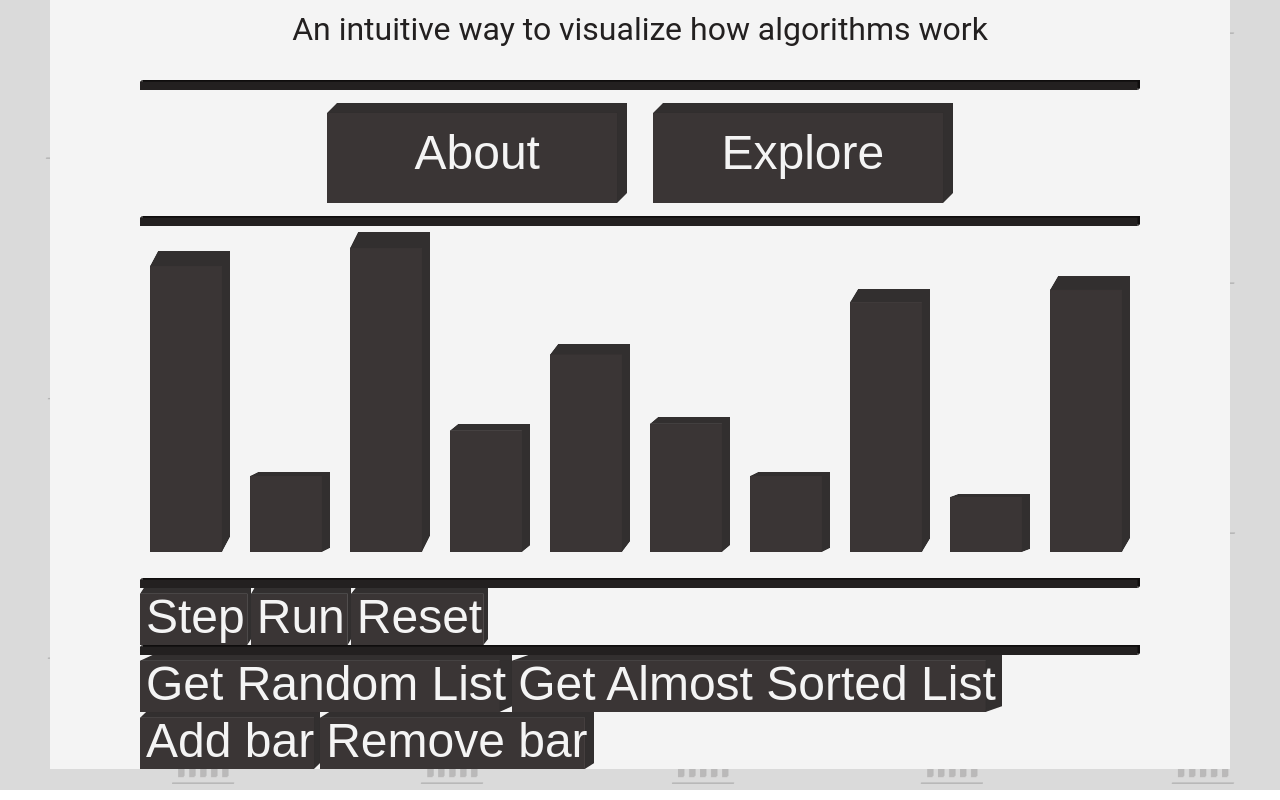
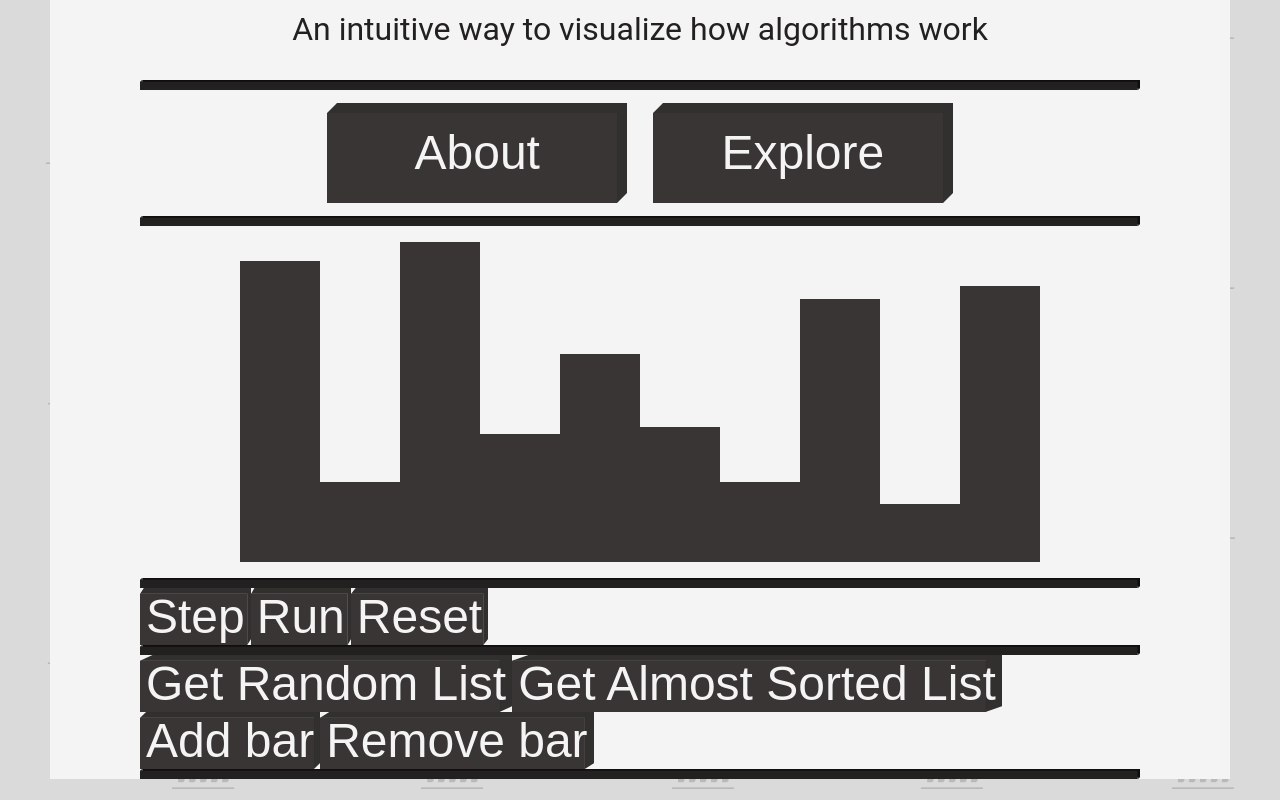
Before and after one commit to OtavioPiza/algorithm-visualizer, a React (Create React App) app: page / in a window 1280 px wide. Shown: the part 660-1460 px from the top of the page. Built offline with nearby package versions, Linux system fonts and the light colour scheme.

Commit message:
Fixed Bubble sort bugs

```diff
--- a/src/components/ArraySorter.js
+++ b/src/components/ArraySorter.js
@@ -126,9 +126,10 @@ const ArraySorter = (props) => {
                 {barList.map((bar, index) => (
                     <Bar key={index} id={index} size={bar.size} analyzed={bar.analyzed}
                         selected={bar.selected} eventHandler={handleSelectBar} sorted={bar.sorted ? 1 : 0}
-                        simplified={false} />
+                        simplified={true} />
                 ))}
             </div>
+            <div>
                 <BottomBar />
                 <Button text='Step' eventHandler={() => handleStep()} />
                 <Button text='Run' eventHandler={() => handleRun()} />
@@ -152,7 +153,9 @@ const ArraySorter = (props) => {
                     }
                 }
                 } />
+                <BottomBar />
                 <h1>{status.algorithmStatus}</h1>
+            </div>
         </div>
     )
 }
```
Lines whose indentation alone changed are shown as unchanged.
